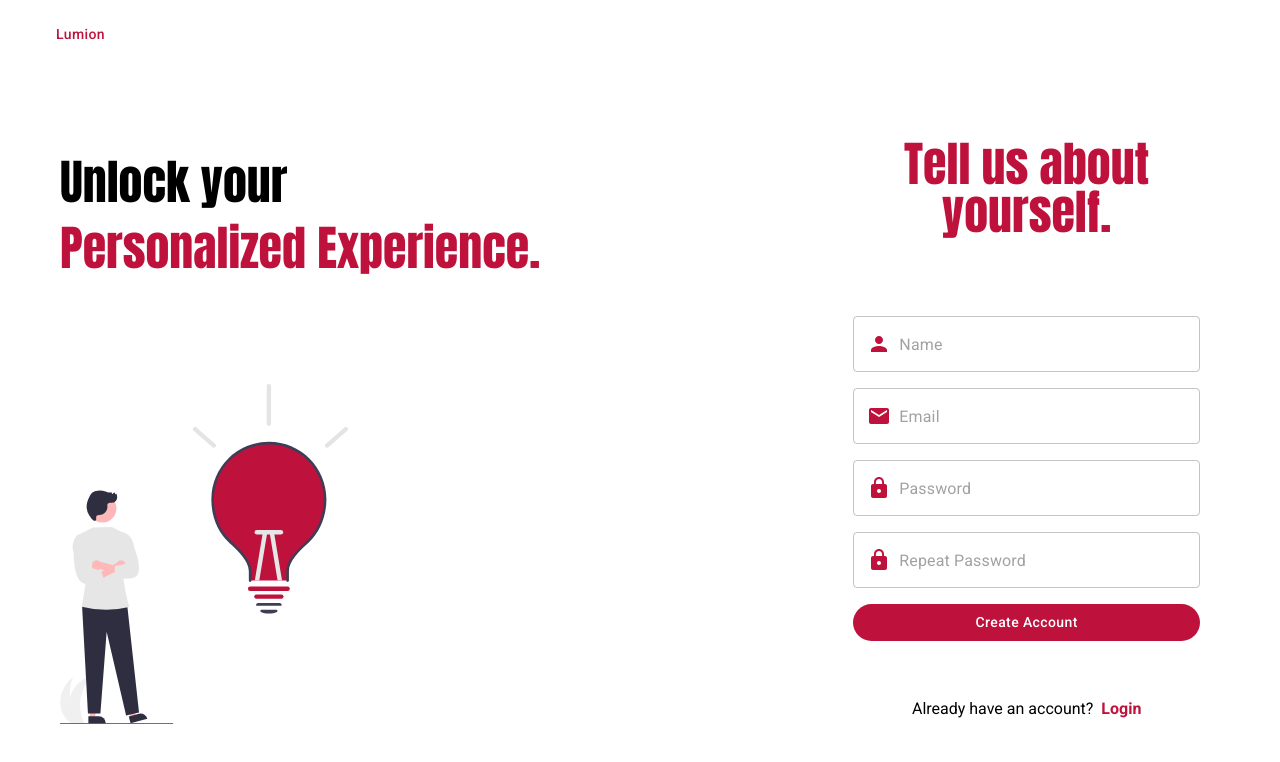
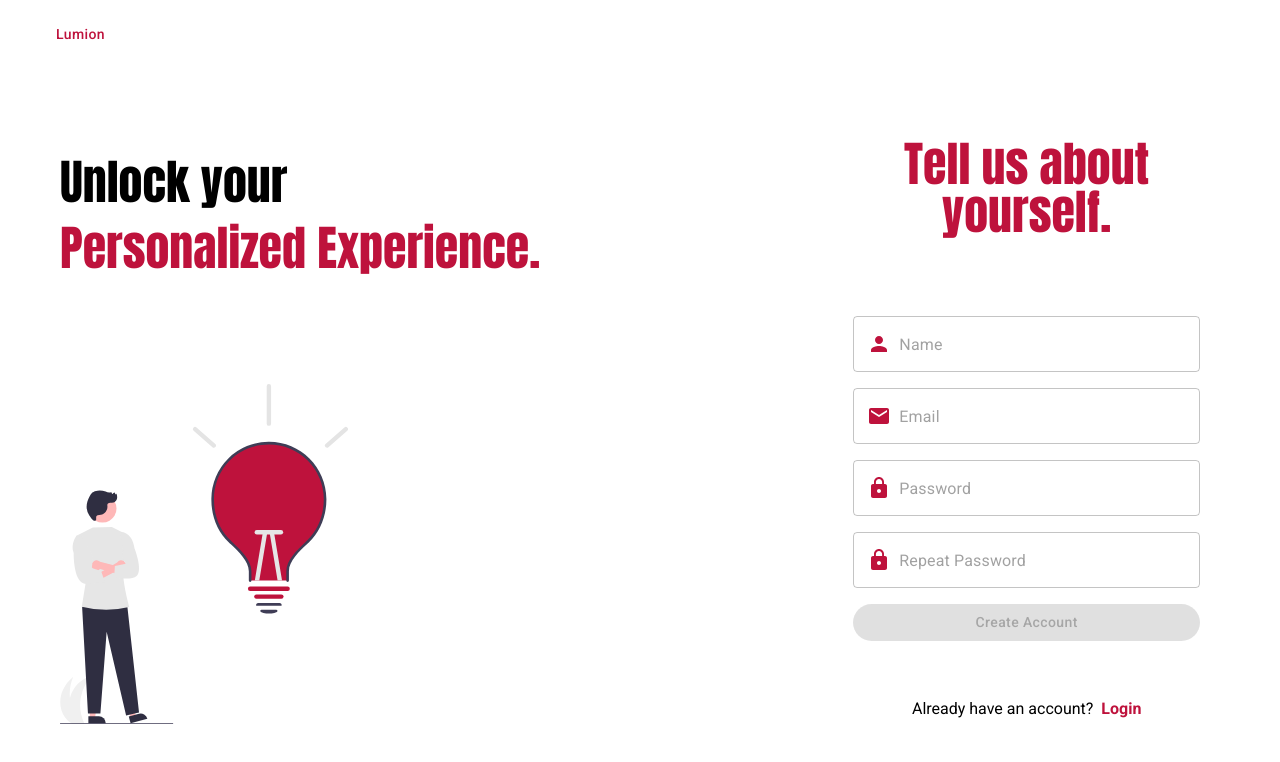
Before and after one commit to dcLouisDan/lumion, a Next.js app: page /signup in a window 1280 px wide. Shown: the top 762 px of the page. Built offline with nearby package versions, Linux system fonts and the light colour scheme.

Commit message:
Implement frontend form validation for signup page

```diff
--- a/package.json
+++ b/package.json
@@ -15,7 +15,9 @@
     "@mui/icons-material": "^5.16.7",
     "@mui/material": "^5.16.7",
     "@prisma/client": "^5.18.0",
+    "bcrypt": "^5.1.1",
     "next": "14.2.5",
+    "next-auth": "^4.24.7",
     "react": "^18",
     "react-dom": "^18"
   },
--- a/src/app/login/page.tsx
+++ b/src/app/login/page.tsx
@@ -1,7 +1,5 @@
-import { Button, InputAdornment, TextField } from "@mui/material";
 import { Metadata } from "next";
 import React from "react";
-import { Lock, Mail } from "@mui/icons-material";
 import Link from "next/link";
 import LightbulbMomentSVG from "@/components/LightbulbMomentSVG";
 import { Anton } from "next/font/google";
@@ -36,44 +34,6 @@ export default function LoginPage() {
         >
           Welcome back.
         </div>
-        <form action="" className="flex flex-col gap-4">
-          <TextField
-            fullWidth
-            variant="outlined"
-            placeholder="Email"
-            color="primary"
-            type="email"
-            InputProps={{
-              startAdornment: (
-                <InputAdornment position="start">
-                  <Mail color="primary" />
-                </InputAdornment>
-              ),
-            }}
-          />
-          <TextField
-            fullWidth
-            variant="outlined"
-            placeholder="Password"
-            type="password"
-            InputProps={{
-              startAdornment: (
-                <InputAdornment position="start">
-                  <Lock color="primary" />
-                </InputAdornment>
-              ),
-            }}
-          />
-          <Button variant="contained" disableElevation type="submit">
-            Login
-          </Button>
-        </form>
-        <Link
-          href="/reset-password"
-          className="mb-10 font-extrabold text-end py-2 text-rose-700 hover:text-rose-600 active:text-rose-400"
-        >
-          Forgot Password
-        </Link>
         <div className="flex gap-2 py-2 justify-center">
           <div>Don't have an account?</div>
           <Link
--- a/src/app/signup/page.tsx
+++ b/src/app/signup/page.tsx
@@ -1,10 +1,9 @@
-import { Button, InputAdornment, TextField } from "@mui/material";
 import { Metadata } from "next";
 import React from "react";
-import { Lock, Mail, Person } from "@mui/icons-material";
 import Link from "next/link";
 import LightbulbMomentSVG from "@/components/LightbulbMomentSVG";
 import { Anton } from "next/font/google";
+import SignUpForm from "@/components/SignUpForm";
 
 export const metadata: Metadata = {
   title: "Lumion - Login",
@@ -36,66 +35,7 @@ export default function SignupPage() {
         >
           Tell us about yourself.
         </div>
-        <form action="" className="flex flex-col gap-4">
-          <TextField
-            fullWidth
-            variant="outlined"
-            placeholder="Name"
-            color="primary"
-            type="text"
-            required
-            InputProps={{
-              startAdornment: (
-                <InputAdornment position="start">
-                  <Person color="primary" />
-                </InputAdornment>
-              ),
-            }}
-          />
-          <TextField
-            fullWidth
-            variant="outlined"
-            placeholder="Email"
-            color="primary"
-            type="email"
-            InputProps={{
-              startAdornment: (
-                <InputAdornment position="start">
-                  <Mail color="primary" />
-                </InputAdornment>
-              ),
-            }}
-          />
-          <TextField
-            fullWidth
-            variant="outlined"
-            placeholder="Password"
-            type="password"
-            InputProps={{
-              startAdornment: (
-                <InputAdornment position="start">
-                  <Lock color="primary" />
-                </InputAdornment>
-              ),
-            }}
-          />
-          <TextField
-            fullWidth
-            variant="outlined"
-            placeholder="Repeat Password"
-            type="password"
-            InputProps={{
-              startAdornment: (
-                <InputAdornment position="start">
-                  <Lock color="primary" />
-                </InputAdornment>
-              ),
-            }}
-          />
-          <Button variant="contained" disableElevation type="submit">
-            Create Account
-          </Button>
-        </form>
+        <SignUpForm />
         <div className="flex mt-12 gap-2 py-2 justify-center">
           <div>Already have an account?</div>
           <Link
--- /dev/null
+++ b/src/components/LoginForm.tsx
@@ -0,0 +1,52 @@
+import React from "react";
+import { Button, InputAdornment, TextField } from "@mui/material";
+import { Lock, Mail } from "@mui/icons-material";
+import Link from "next/link";
+
+export default function LoginForm() {
+  return (
+    <form action="" className="flex flex-col gap-2">
+      <TextField
+        fullWidth
+        variant="outlined"
+        placeholder="Email"
+        color="primary"
+        type="email"
+        InputProps={{
+          startAdornment: (
+            <InputAdornment position="start">
+              <Mail color="primary" />
+            </InputAdornment>
+          ),
+        }}
+      />
+      <TextField
+        fullWidth
+        variant="outlined"
+        placeholder="Password"
+        type="password"
+        InputProps={{
+          startAdornment: (
+            <InputAdornment position="start">
+              <Lock color="primary" />
+            </InputAdornment>
+          ),
+        }}
+      />
+      <Link
+        href="/reset-password"
+        className="font-extrabold text-end text-rose-700 hover:text-rose-600 active:text-rose-400"
+      >
+        Forgot Password
+      </Link>
+      <Button
+        variant="contained"
+        disableElevation
+        type="submit"
+        className="mt-4"
+      >
+        Login
+      </Button>
+    </form>
+  );
+}
--- /dev/null
+++ b/src/components/SignUpForm.tsx
@@ -0,0 +1,158 @@
+"use client";
+
+import { Lock, Mail, Person } from "@mui/icons-material";
+import { Button, InputAdornment, TextField } from "@mui/material";
+import React, { FormEvent, useEffect, useState } from "react";
+
+type UserSignupForm = {
+  name: string;
+  email: string;
+  password: string;
+  passwordRepeat: string;
+};
+
+export default function SignUpForm() {
+  const [fields, setFields] = useState<UserSignupForm>({
+    name: "",
+    email: "",
+    password: "",
+    passwordRepeat: "",
+  });
+  const [errors, setErrors] = useState<UserSignupForm>({
+    name: "",
+    email: "",
+    password: "",
+    passwordRepeat: "",
+  });
+  const isFormIncomplete = Object.values(fields).some(
+    (value) => value.trim() === ""
+  );
+
+  const hasErrors = Object.values(errors).some((value) => value.trim() !== "");
+
+  const isSubmitDisabled = isFormIncomplete || hasErrors;
+
+  function handleFormInputChange(e: React.ChangeEvent<HTMLInputElement>) {
+    setFields((prevState) => {
+      const updatedFields = {
+        ...prevState,
+        [e.target?.name]: e.target.value,
+      };
+
+      validateField(e.target.name, e.target.value);
+      validatePassword(updatedFields.password, updatedFields.passwordRepeat);
+      return updatedFields;
+    });
+  }
+
+  function validateField(name: string, value: string) {
+    let error = "";
+
+    if (!value.trim()) {
+      error = `This field is required.`;
+    }
+
+    setErrors((prevState) => {
+      return { ...prevState, [name]: error };
+    });
+  }
+
+  function validatePassword(password: string, passwordRepeat: string) {
+    let error = "";
+
+    if (password !== passwordRepeat) {
+      error = "Passwords do not match.";
+    }
+
+    setErrors((prevState) => {
+      return { ...prevState, password: error, passwordRepeat: error };
+    });
+  }
+
+  return (
+    <form action="" className="flex flex-col gap-4">
+      <TextField
+        fullWidth
+        variant="outlined"
+        placeholder="Name"
+        name="name"
+        onChange={handleFormInputChange}
+        error={!!errors.name}
+        helperText={errors.name}
+        color="primary"
+        type="text"
+        required
+        InputProps={{
+          startAdornment: (
+            <InputAdornment position="start">
+              <Person color="primary" />
+            </InputAdornment>
+          ),
+        }}
+      />
+      <TextField
+        fullWidth
+        variant="outlined"
+        placeholder="Email"
+        name="email"
+        error={!!errors.email}
+        helperText={errors.email}
+        onChange={handleFormInputChange}
+        color="primary"
+        type="email"
+        required
+        InputProps={{
+          startAdornment: (
+            <InputAdornment position="start">
+              <Mail color="primary" />
+            </InputAdornment>
+          ),
+        }}
+      />
+      <TextField
+        fullWidth
+        variant="outlined"
+        placeholder="Password"
+        name="password"
+        error={!!errors.password}
+        helperText={errors.password}
+        onChange={handleFormInputChange}
+        type="password"
+        required
+        InputProps={{
+          startAdornment: (
+            <InputAdornment position="start">
+              <Lock color="primary" />
+            </InputAdornment>
+          ),
+        }}
+      />
+      <TextField
+        fullWidth
+        variant="outlined"
+        placeholder="Repeat Password"
+        name="passwordRepeat"
+        error={!!errors.passwordRepeat}
+        helperText={errors.passwordRepeat}
+        onChange={handleFormInputChange}
+        type="password"
+        required
+        InputProps={{
+          startAdornment: (
+            <InputAdornment position="start">
+              <Lock color="primary" />
+            </InputAdornment>
+          ),
+        }}
+      />
+      <Button
+        variant="contained"
+        disableElevation
+        type="button"
+        disabled={isSubmitDisabled}
+      >
+        Create Account
+      </Button>
+    </form>
+  );
+}
```
Also changed, not shown: src/actions/user-actions.ts (added, +7 -0 lines), src/lib/db.ts (added, +15 -0 lines), src/lib/utils.ts (added), 1 other file (tests, documents, lock files or other folders).
